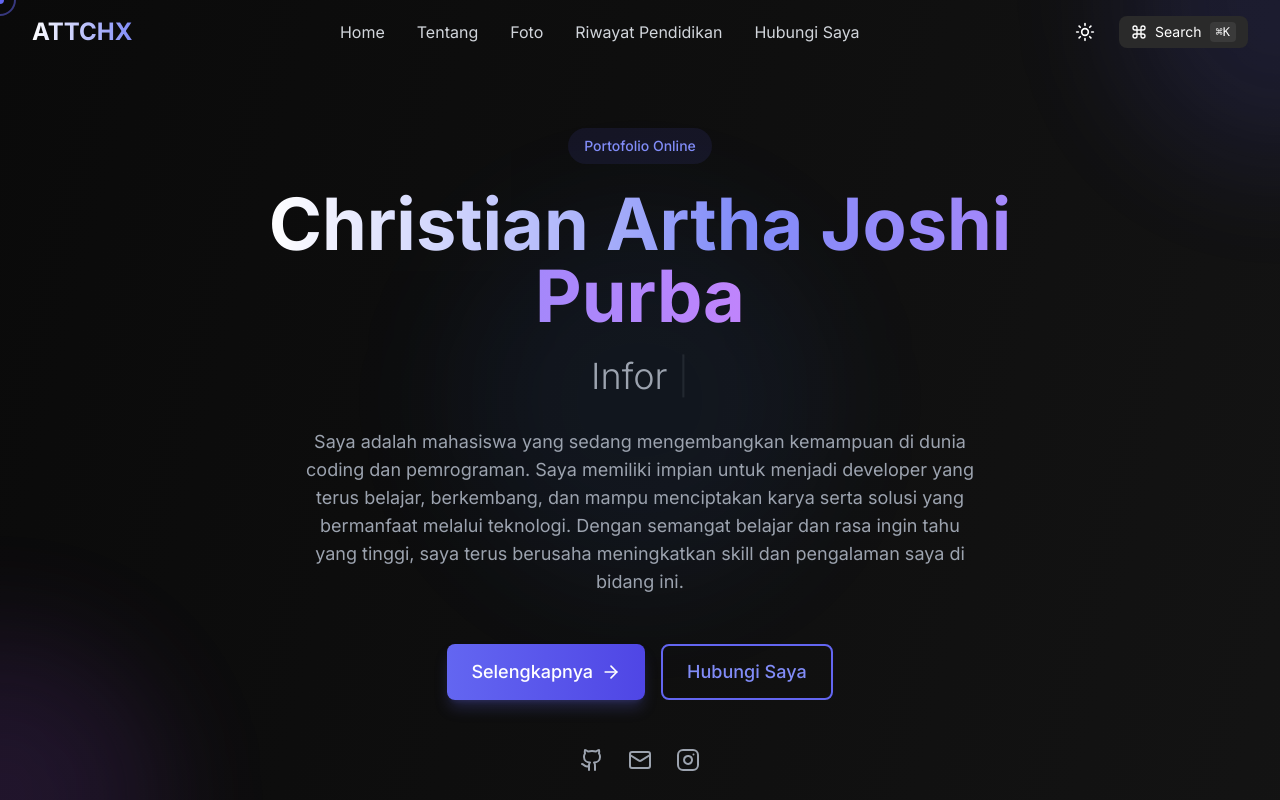
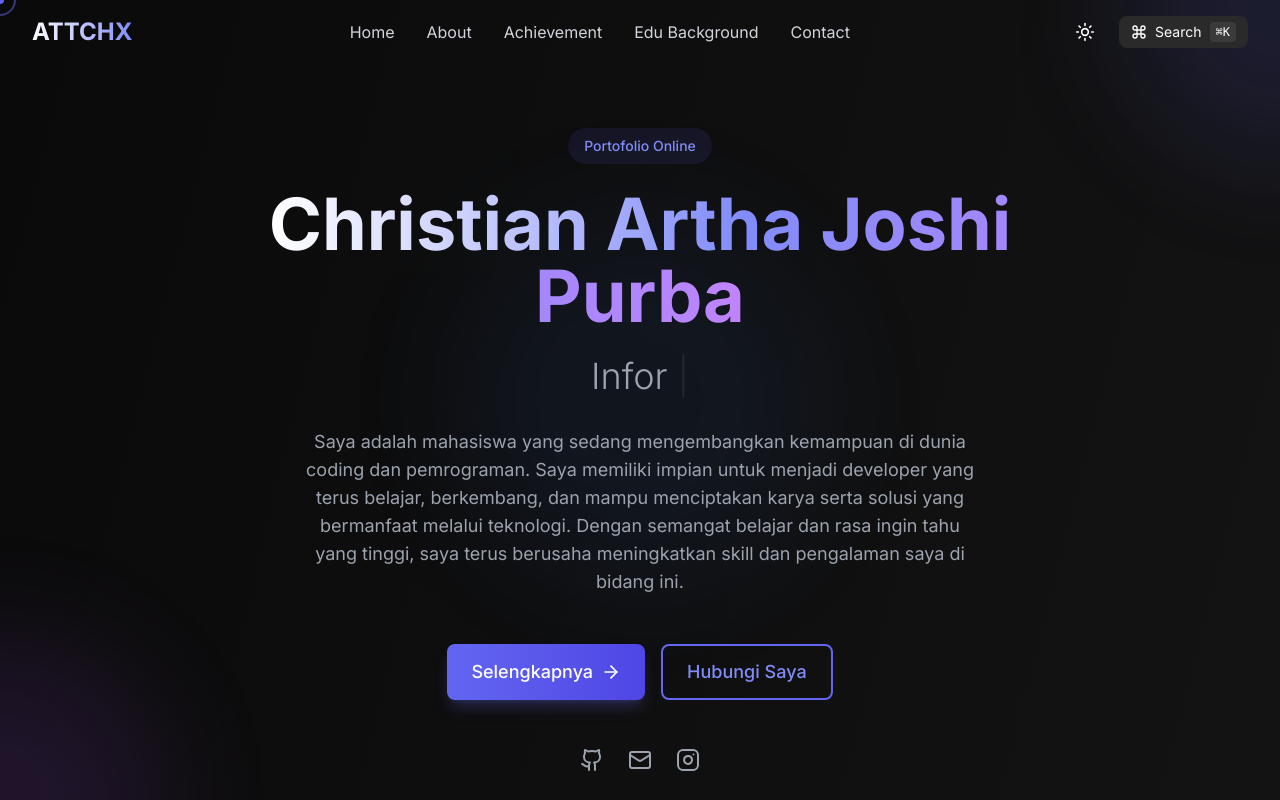
Before and after one commit to arthaajoshipurba-cyber/portofolio, a Vue app: page / in a window 1280 px wide. Shown: the top 800 px of the page. Built offline with nearby package versions, Linux system fonts and the light colour scheme.

Commit message:
Update Navigation.vue

```diff
--- a/src/components/layout/Navigation.vue
+++ b/src/components/layout/Navigation.vue
@@ -77,10 +77,10 @@ const mobileMenuOpen = ref(false)
 
 const menuItems = [
   { label: 'Home', href: '#home' },
-  { label: 'Tentang', href: '#about' },
-  { label: 'Foto', href: '#projects' },
-  { label: 'Riwayat Pendidikan', href: '#experience' },
-  { label: 'Hubungi Saya', href: '#contact' }
+  { label: 'About', href: '#about' },
+  { label: 'Achievement', href: '#projects' },
+  { label: 'Edu Background', href: '#experience' },
+  { label: 'Contact', href: '#contact' }
 ]
 
 const scrollTo = (href: string) => {
```
